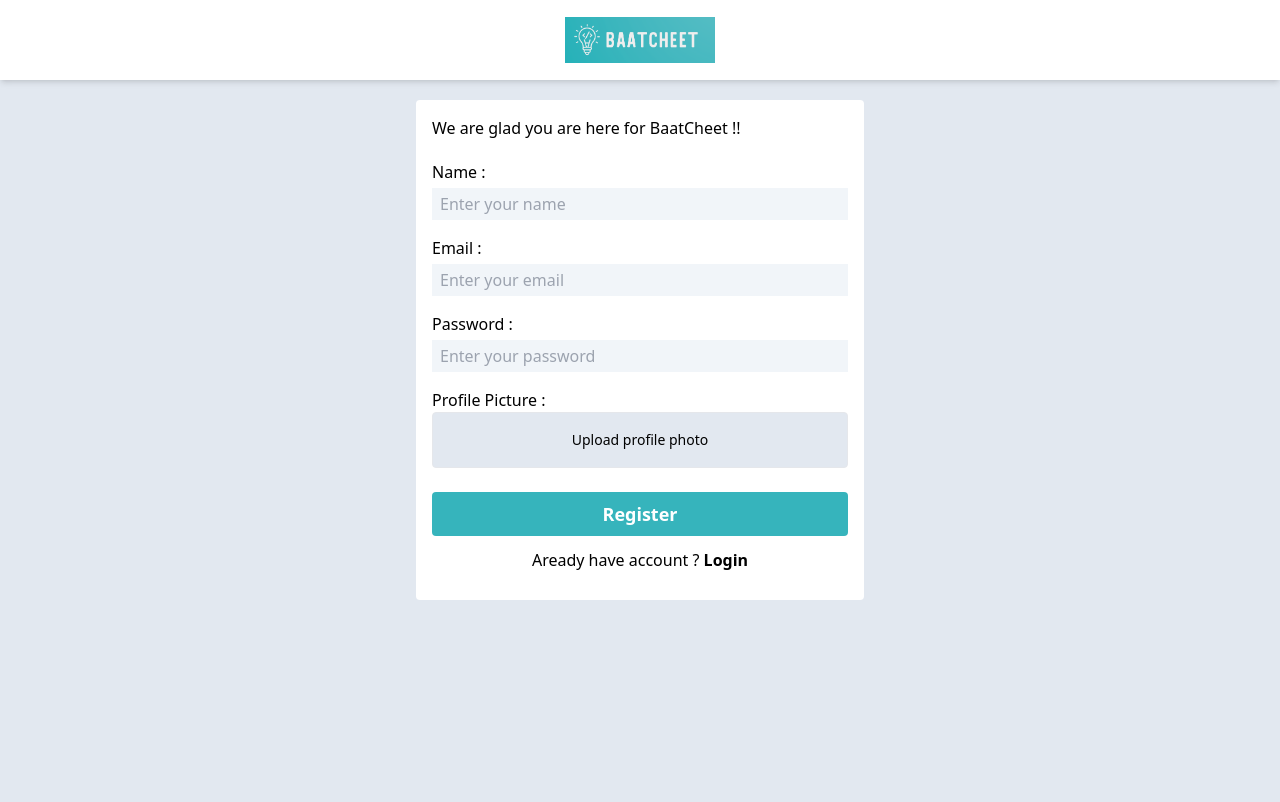
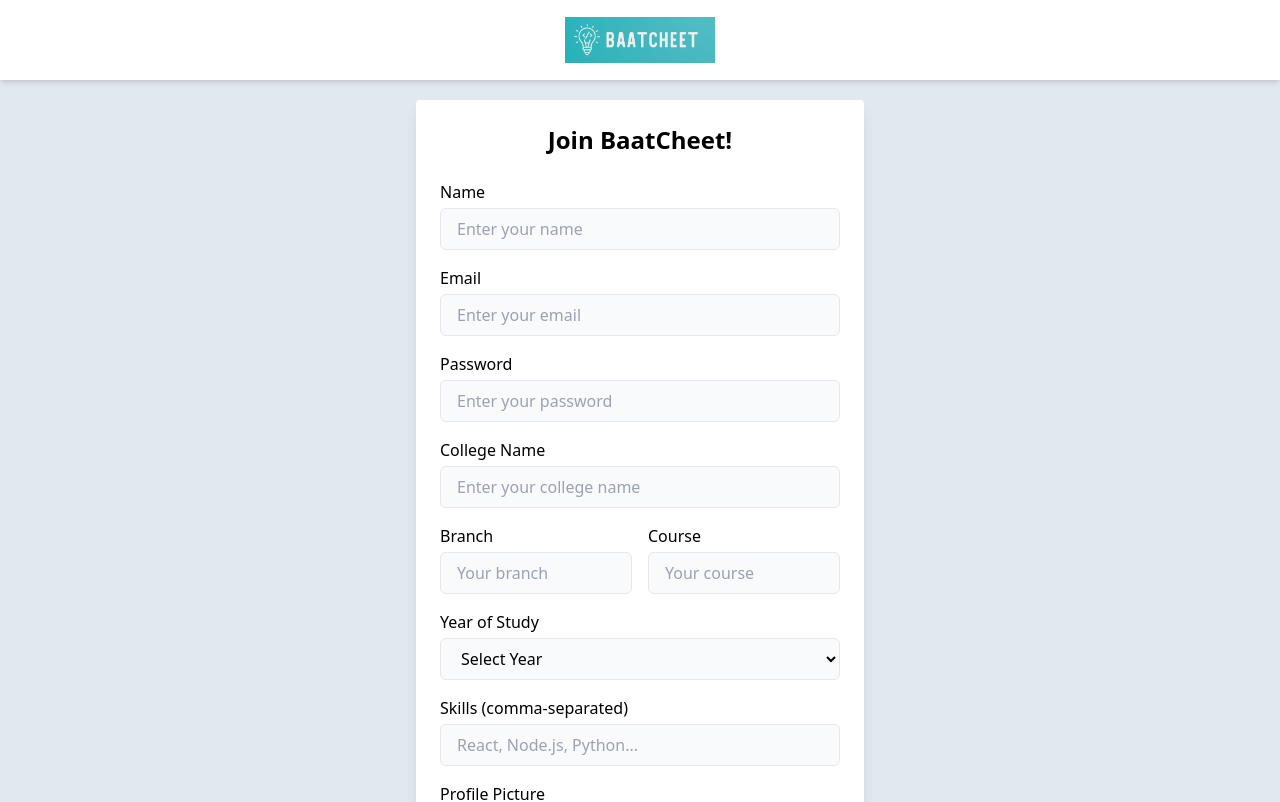
Before and after one commit to abhi-sharma-60/Chat-App, a React (Vite) app in the folder Frontend/: page /register in a window 1280 px wide. Shown: the top 802 px of the page. Built offline with nearby package versions, Linux system fonts and the light colour scheme.

Commit message:
Enhanced Chat UI with Theme Toggle and Additional Features

```diff
--- a/Frontend/src/components/SearchUser.jsx
+++ b/Frontend/src/components/SearchUser.jsx
@@ -5,14 +5,15 @@ import UserSearchCard from "./UserSearchCard";
 import toast from "react-hot-toast";
 import axios from "axios";
 import { IoCloseSharp } from "react-icons/io5";
-import { useSelector } from "react-redux"; // ✅ import selector
+import { useSelector } from "react-redux";
 
 const SearchUser = ({ onClose }) => {
   const [searchUser, setSearchUser] = useState([]);
   const [loading, setLoading] = useState(false);
   const [search, setSearch] = useState("");
+  const [searchType, setSearchType] = useState("name"); // Add search type state
 
-  const user = useSelector((state) => state.user); // ✅ get logged-in user
+  const user = useSelector((state) => state.user);
   const modalRef = useRef(null);
 
   const handleSearchUser = async () => {
@@ -21,6 +22,7 @@ const SearchUser = ({ onClose }) => {
       setLoading(true);
       const response = await axios.post(URL, {
         search: search,
+        searchType: searchType
       });
       setLoading(false);
       setSearchUser(response.data.data);
@@ -32,7 +34,7 @@ const SearchUser = ({ onClose }) => {
 
   useEffect(() => {
     handleSearchUser();
-  }, [search]);
+  }, [search, searchType]);
 
   useEffect(() => {
     const handleClickOutside = (event) => {
@@ -47,47 +49,54 @@ const SearchUser = ({ onClose }) => {
   }, [onClose]);
 
   return (
-    <div className="fixed top-0 left-0 bottom-0 right-0 bg-slate-700 bg-opacity-40 p-2 z-10">
+    <div className="fixed top-0 left-0 bottom-0 right-0 bg-black/50 p-2 z-10">
       <div ref={modalRef} className="w-full max-w-lg mx-auto mt-10 text-black">
-        <div className="bg-white rounded-lg h-14 overflow-hidden flex">
+        <div className="bg-white rounded-lg p-4 shadow-lg">
+          <div className="flex gap-4 mb-4">
             <input
               type="text"
-            placeholder="Search User By Name, Email..."
-            className="w-full outline-none py-1 h-full px-5"
+              placeholder="Search users..."
+              className="w-full outline-none py-2 px-4 border rounded-lg focus:border-primary"
               onChange={(e) => setSearch(e.target.value)}
               value={search}
             />
-          <div className="h-14 w-14 flex justify-center items-center cursor-pointer">
-            <IoIosSearch size={25} />
-          </div>
+            <select
+              value={searchType}
+              onChange={(e) => setSearchType(e.target.value)}
+              className="px-4 py-2 border rounded-lg focus:border-primary"
+            >
+              <option value="name">Name</option>
+              <option value="college">College</option>
+              <option value="skills">Skills</option>
+              <option value="branch">Branch</option>
+            </select>
           </div>
 
-        <div className="bg-white rounded-lg mt-2 w-full p-4 h-[80vh] overflow-y-auto">
+          <div className="max-h-[70vh] overflow-y-auto rounded-lg">
             {searchUser.length === 0 && !loading && (
-            <p className="text-center text-slate-700">No user found!</p>
+              <p className="text-center text-gray-500 py-4">No users found</p>
             )}
             {loading && (
-            <p className="w-full text-center text-slate-700 flex-col">
+              <div className="text-center py-4">
                 <Loading />
-            </p>
+              </div>
             )}
 
-          {searchUser.length !== 0 &&
+            {searchUser.length > 0 &&
               !loading &&
               searchUser
-              .filter((u) => u._id !== user?._id) // ✅ filter self
+                .filter((u) => u._id !== user?._id)
                 .map((user) => (
                   <UserSearchCard key={user._id} user={user} onClose={onClose} />
                 ))}
           </div>
         </div>
 
-      <div
-        className="absolute top-0 right-0 text-2xl p-2 lg:text-4xl hover:text-white"
+        <button
+          className="absolute top-4 right-4 p-2 hover:bg-gray-200 rounded-full transition-colors"
           onClick={onClose}
         >
-        <button>
-          <IoCloseSharp size={40} color="black" />
+          <IoCloseSharp size={24} />
         </button>
       </div>
     </div>
--- /dev/null
+++ b/Frontend/src/components/ThemeToggle.jsx
@@ -0,0 +1,29 @@
+import React from 'react';
+import { useDispatch, useSelector } from 'react-redux';
+import { toggleTheme } from '../redux/userSlice';
+import { FaSun, FaMoon } from 'react-icons/fa';
+
+const ThemeToggle = () => {
+  const dispatch = useDispatch();
+  const theme = useSelector((state) => state.user.theme);
+
+  return (
+    <button
+      onClick={() => dispatch(toggleTheme())}
+      className={`p-2 rounded-full transition-colors ${
+        theme === 'light'
+          ? 'bg-gray-200 hover:bg-gray-300'
+          : 'bg-gray-700 hover:bg-gray-600'
+      }`}
+      title={`Switch to ${theme === 'light' ? 'dark' : 'light'} mode`}
+    >
+      {theme === 'light' ? (
+        <FaMoon className="text-gray-700" />
+      ) : (
+        <FaSun className="text-yellow-400" />
+      )}
+    </button>
+  );
+};
+
+export default ThemeToggle;
--- a/Frontend/src/pages/RegisterPage.jsx
+++ b/Frontend/src/pages/RegisterPage.jsx
@@ -11,16 +11,21 @@ const RegisterPage = () => {
     email: "",
     password: "",
     profile_pic: "",
+    college: "",
+    branch: "",
+    course: "",
+    skills: "",
+    studyYear: "",
   });
+
   const handleOnchange = (e) => {
     const { name, value } = e.target;
-    setData((preve) => {
-      return {
-        ...preve,
-        [name]: value,
-      };
-    });
+    setData((prev) => ({
+      ...prev,
+      [name]: name === "skills" ? value.split(",").map(skill => skill.trim()) : value
+    }));
   };
+
   const [uploadPhoto, setUploadPhoto] = useState("");
   const navigate = useNavigate();
 
@@ -28,18 +33,18 @@ const RegisterPage = () => {
     const file = e.target.files[0];
     const uploadPhoto = await uploadFile(file);
     setUploadPhoto(file);
-    setData((prev) => {
-      return {
-        ...prev,
-        profile_pic: uploadPhoto?.url,
-      };
-    });
+    setData((prev) => ({
+      ...prev,
+      profile_pic: uploadPhoto?.url,
+    }));
   };
+
   const handleClearUploadPhoto = (e) => {
     e.stopPropagation();
     e.preventDefault();
     setUploadPhoto(null);
   };
+
   const handleSubmit = async (e) => {
     e.preventDefault();
     e.stopPropagation();
@@ -54,68 +59,148 @@ const RegisterPage = () => {
           email: "",
           password: "",
           profile_pic: "",
+          college: "",
+          branch: "",
+          course: "",
+          skills: "",
+          studyYear: "",
         });
         navigate("/email");
       }
     } catch (error) {
       toast.error(error?.response?.data?.message);
     }
-
-    console.log(data);
   };
 
   return (
-    <div className="mt-5">
-      <div className=" text-black bg-white w-full max-w-md  rounded overflow-hidden p-4 mx-auto  ">
-        <h3>We are glad you are here for BaatCheet !!</h3>
-        <form className="mt-5 grid gap-4" onSubmit={handleSubmit}>
+    <div className="mt-5 mb-10">
+      <div className="text-black bg-white w-full max-w-md rounded overflow-hidden p-6 mx-auto shadow-lg">
+        <h3 className="text-2xl font-semibold text-center mb-6">Join BaatCheet!</h3>
+        <form className="grid gap-4" onSubmit={handleSubmit}>
           <div className="flex flex-col gap-1">
-            <label htmlFor="name">Name :</label>
+            <label htmlFor="name" className="font-medium">Name</label>
             <input
               type="text"
               id="name"
               name="name"
               placeholder="Enter your name"
-              className="bg-slate-100 px-2 py-1 focus:outline-primary"
+              className="bg-slate-50 px-4 py-2 rounded-md border focus:outline-primary"
               value={data.name}
               onChange={handleOnchange}
               required
             />
           </div>
+
           <div className="flex flex-col gap-1">
-            <label htmlFor="email">Email :</label>
+            <label htmlFor="email" className="font-medium">Email</label>
             <input
               type="email"
               id="email"
               name="email"
               placeholder="Enter your email"
-              className="bg-slate-100 px-2 py-1 focus:outline-primary"
+              className="bg-slate-50 px-4 py-2 rounded-md border focus:outline-primary"
               value={data.email}
               onChange={handleOnchange}
               required
             />
           </div>
+
           <div className="flex flex-col gap-1">
-            <label htmlFor="password">Password :</label>
+            <label htmlFor="password" className="font-medium">Password</label>
             <input
               type="password"
               id="password"
               name="password"
               placeholder="Enter your password"
-              className="bg-slate-100 px-2 py-1 focus:outline-primary"
+              className="bg-slate-50 px-4 py-2 rounded-md border focus:outline-primary"
               value={data.password}
               onChange={handleOnchange}
               required
             />
           </div>
+
           <div className="flex flex-col gap-1">
-            <label htmlFor="profile_pic">
-              Profile Picture :
-              <div className="h-14 bg-slate-200 flex justify-center items-center border rounded  hover:border-primary cursor-pointer">
+            <label htmlFor="college" className="font-medium">College Name</label>
+            <input
+              type="text"
+              id="college"
+              name="college"
+              placeholder="Enter your college name"
+              className="bg-slate-50 px-4 py-2 rounded-md border focus:outline-primary"
+              value={data.college}
+              onChange={handleOnchange}
+              required
+            />
+          </div>
+
+          <div className="grid grid-cols-2 gap-4">
+            <div className="flex flex-col gap-1">
+              <label htmlFor="branch" className="font-medium">Branch</label>
+              <input
+                type="text"
+                id="branch"
+                name="branch"
+                placeholder="Your branch"
+                className="bg-slate-50 px-4 py-2 rounded-md border focus:outline-primary"
+                value={data.branch}
+                onChange={handleOnchange}
+                required
+              />
+            </div>
+
+            <div className="flex flex-col gap-1">
+              <label htmlFor="course" className="font-medium">Course</label>
+              <input
+                type="text"
+                id="course"
+                name="course"
+                placeholder="Your course"
+                className="bg-slate-50 px-4 py-2 rounded-md border focus:outline-primary"
+                value={data.course}
+                onChange={handleOnchange}
+                required
+              />
+            </div>
+          </div>
+
+          <div className="flex flex-col gap-1">
+            <label htmlFor="studyYear" className="font-medium">Year of Study</label>
+            <select
+              id="studyYear"
+              name="studyYear"
+              className="bg-slate-50 px-4 py-2 rounded-md border focus:outline-primary"
+              value={data.studyYear}
+              onChange={handleOnchange}
+              required
+            >
+              <option value="">Select Year</option>
+              <option value="1">1st Year</option>
+              <option value="2">2nd Year</option>
+              <option value="3">3rd Year</option>
+              <option value="4">4th Year</option>
+            </select>
+          </div>
+
+          <div className="flex flex-col gap-1">
+            <label htmlFor="skills" className="font-medium">Skills (comma-separated)</label>
+            <input
+              type="text"
+              id="skills"
+              name="skills"
+              placeholder="React, Node.js, Python..."
+              className="bg-slate-50 px-4 py-2 rounded-md border focus:outline-primary"
+              value={data.skills}
+              onChange={handleOnchange}
+              required
+            />
+          </div>
+
+          <div className="flex flex-col gap-1">
+            <label htmlFor="profile_pic" className="font-medium">
+              Profile Picture
+              <div className="h-14 bg-slate-50 flex justify-center items-center border rounded hover:border-primary cursor-pointer mt-1">
                 <p className="text-sm max-w-[300px] text-ellipsis line-clamp-1">
-                  {uploadPhoto?.name
-                    ? uploadPhoto?.name
-                    : "Upload profile photo"}
+                  {uploadPhoto?.name ? uploadPhoto?.name : "Upload profile photo"}
                 </p>
                 {uploadPhoto?.name && (
                   <button
@@ -132,20 +217,22 @@ const RegisterPage = () => {
               type="file"
               id="profile_pic"
               name="profile_pic"
-              className="bg-slate-100 px-2 py-1 focus:outline-primary hidden"
+              className="hidden"
               onChange={handleUploadPhoto}
             />
           </div>
+
           <button
             type="submit"
-            className="bg-primary text-white text-lg  px-4 py-2 rounded hover:bg-secondary mt-2 font-bold "
+            className="bg-primary text-white text-lg px-4 py-2 rounded-md hover:bg-secondary mt-4 font-bold transition-colors"
           >
             Register
           </button>
         </form>
-        <p className="text-center my-3">
-          Aready have account ?{" "}
-          <Link to={"/email"} className=" hover:text-primary font-semibold ">
+
+        <p className="text-center mt-6 text-gray-600">
+          Already have an account?{" "}
+          <Link to="/email" className="text-primary hover:text-secondary font-semibold">
             Login
           </Link>
         </p>
--- a/Frontend/tailwind.config.js
+++ b/Frontend/tailwind.config.js
@@ -5,7 +5,12 @@ export default {
     extend: {
       colors: {
         primary: "#36b4bc",
-        secondary: "rgba(54, 180, 188, 0.9)", // 90% opacity
+        secondary: "rgba(54, 180, 188, 0.9)",
+        dark: {
+          primary: "#1a1a1a",
+          secondary: "#2d2d2d",
+          accent: "#36b4bc"
+        }
       },
     },
   },
```
Also changed, not shown: Frontend/src/components/MessagePage.jsx (+72 -45 lines), Frontend/src/components/Sidebar.jsx (+39 -33 lines), Frontend/src/redux/userSlice.jsx (+28 -3 lines). Lines whose indentation alone changed are shown as unchanged.
